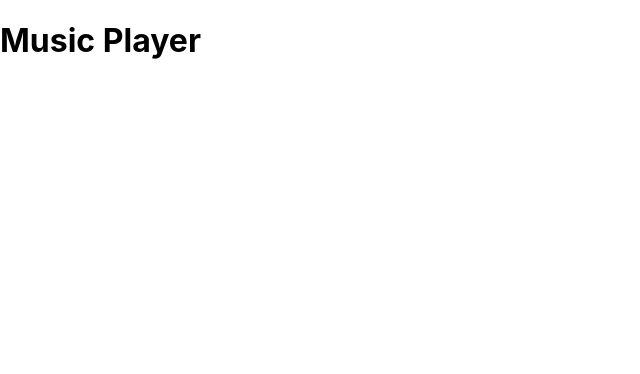
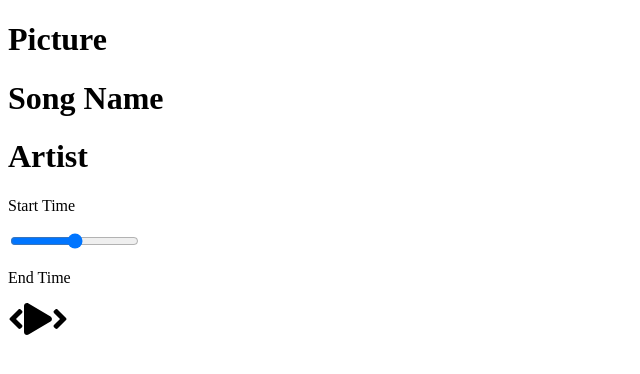
Before and after one commit to JarenSmart/MEmusicorum, a React (Create React App) app: page / in a window 1280 px wide. Shown: the top 374 px of the page, without its empty margins (0-640 px from the left). Built offline with nearby package versions, Linux system fonts and the light colour scheme.

Commit message:
Added Player and Song component

```diff
--- a/package.json
+++ b/package.json
@@ -3,6 +3,9 @@
   "version": "0.1.0",
   "private": true,
   "dependencies": {
+    "@fortawesome/fontawesome-svg-core": "^1.2.32",
+    "@fortawesome/free-solid-svg-icons": "^5.15.1",
+    "@fortawesome/react-fontawesome": "^0.1.13",
     "@testing-library/jest-dom": "^5.11.4",
     "@testing-library/react": "^11.1.0",
     "@testing-library/user-event": "^12.1.10",
--- a/src/App.js
+++ b/src/App.js
@@ -1,9 +1,13 @@
-import react from "react"
+import React from 'react';
+//COMPONENTS
+import Player from "./components/Player";
+import Song from "./components/Song";
 
 function App() {
   return (
     <div className="App">
-      <h1>Music Player</h1>
+      <Song />
+      <Player />
     </div>
   );
 }
--- /dev/null
+++ b/src/components/Player.js
@@ -0,0 +1,22 @@
+import React from "react";
+import { FontAwesomeIcon } from '@fortawesome/react-fontawesome';
+import { faPlay, faAngleLeft, faAngleRight } from "@fortawesome/free-solid-svg-icons";
+
+const Player = () => {
+  return (
+    <div className="player-container">
+      <div className="time-control">
+          <p>Start Time</p>
+          <input type='range' />
+          <p>End Time</p>
+      </div>
+      <div className="play-control">
+          <FontAwesomeIcon className="skip-back" size="2x" icon={faAngleLeft}/>
+          <FontAwesomeIcon className="play" size="2x" icon={faPlay}/>
+          <FontAwesomeIcon className="skip-forward" size="2x" icon={faAngleRight}/>
+      </div>
+    </div>
+  );
+};
+
+export default Player;
--- /dev/null
+++ b/src/components/Song.js
@@ -0,0 +1,13 @@
+import React from "react";
+
+const Song = () => {
+  return (
+    <div className="song-container">
+      <h1>Picture</h1>
+      <h1>Song Name</h1>
+      <h1>Artist</h1>
+    </div>
+  );
+};
+
+export default Song;
--- a/src/index.css
+++ /dev/null
@@ -1,13 +0,0 @@
-body {
-  margin: 0;
-  font-family: -apple-system, BlinkMacSystemFont, 'Segoe UI', 'Roboto', 'Oxygen',
-    'Ubuntu', 'Cantarell', 'Fira Sans', 'Droid Sans', 'Helvetica Neue',
-    sans-serif;
-  -webkit-font-smoothing: antialiased;
-  -moz-osx-font-smoothing: grayscale;
-}
-
-code {
-  font-family: source-code-pro, Menlo, Monaco, Consolas, 'Courier New',
-    monospace;
-}
--- a/src/index.js
+++ b/src/index.js
@@ -1,17 +1,10 @@
-import React from 'react';
-import ReactDOM from 'react-dom';
-import './index.css';
-import App from './App';
-import reportWebVitals from './reportWebVitals';
+import React from "react";
+import ReactDOM from "react-dom";
+import App from "./App";
 
 ReactDOM.render(
   <React.StrictMode>
     <App />
   </React.StrictMode>,
-  document.getElementById('root')
+  document.getElementById("root")
 );
-
-// If you want to start measuring performance in your app, pass a function
-// to log results (for example: reportWebVitals(console.log))
-// or send to an analytics endpoint. Learn more: https://bit.ly/CRA-vitals
-reportWebVitals();
--- a/src/reportWebVitals.js
+++ /dev/null
@@ -1,13 +0,0 @@
-const reportWebVitals = onPerfEntry => {
-  if (onPerfEntry && onPerfEntry instanceof Function) {
-    import('web-vitals').then(({ getCLS, getFID, getFCP, getLCP, getTTFB }) => {
-      getCLS(onPerfEntry);
-      getFID(onPerfEntry);
-      getFCP(onPerfEntry);
-      getLCP(onPerfEntry);
-      getTTFB(onPerfEntry);
-    });
-  }
-};
-
-export default reportWebVitals;
```
Also changed, not shown: 2 other files (tests, documents, lock files or other folders).
